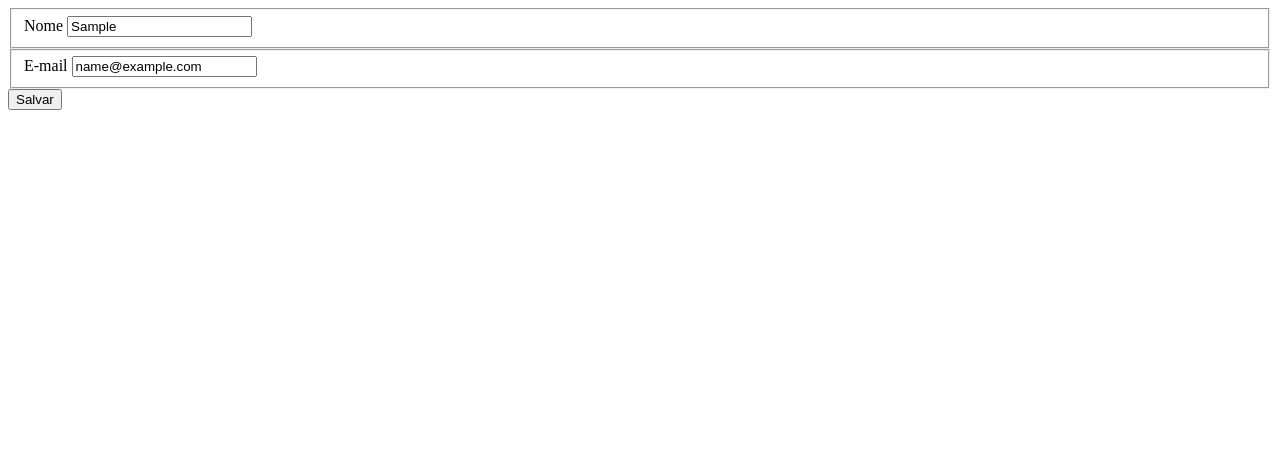
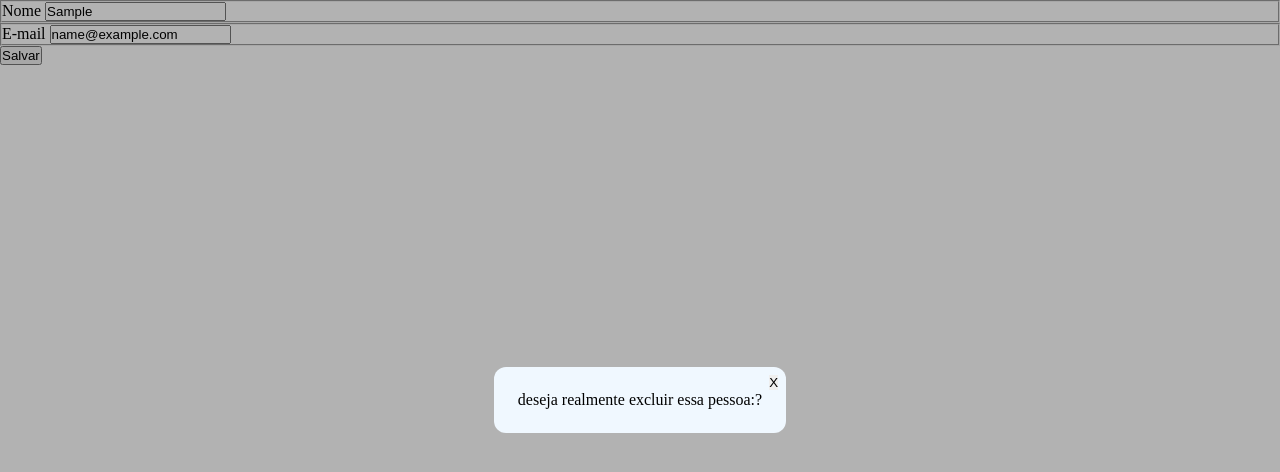
Before and after one commit to AndersonKeller/senac-4678-REST, a plain HTML site: page index.html in a window 1280 px wide. Both pictures are taken after typing "Sample", "name@example.com" into the empty fields and a click on the button "Salvar". Drawn offline with Linux system fonts and the light colour scheme; no server answers.

Commit message:
add modal

```diff
--- a/index.html
+++ b/index.html
@@ -4,8 +4,10 @@
     <meta charset="UTF-8">
     <meta name="viewport" content="width=device-width, initial-scale=1.0">
     <title>Document</title>
+    <link rel="stylesheet" href="./style.css">
 </head>
 <body>
+
     <form>
         <fieldset>
             <label for="name">Nome</label>
--- a/script.js
+++ b/script.js
@@ -15,12 +15,34 @@ function init(){
         const form = document.querySelector("form")
     form.addEventListener("submit",(event)=>{
         event.preventDefault()
-        createUser()
+        // createUser()
         // updateUser()
         // removeUser()
+        openModal()
+    })
+
+}
+init()
+
+function openModal(){
+    const body = document.body
+
+    body.insertAdjacentHTML("beforeend",`
+        <div class="wrapper">
+        <div class="modal">
+            <button id="close">X</button>
+            <p>deseja realmente excluir essa pessoa:?</p>
+        </div>
+    </div>
+        `)
+        const close = document.querySelector("#close")
+    close.addEventListener("click",()=>{
+        const wrapper = document.querySelector(".wrapper")
+        wrapper.remove()
     })
 }
-init()
+
+
 async function createUser(){
     const name = document.querySelector("#name")
     const email = document.querySelector("#email")
--- /dev/null
+++ b/style.css
@@ -0,0 +1,29 @@
+* {
+    margin: 0;
+    padding: 0;
+    box-sizing: border-box;
+}
+.wrapper {
+    background-color: rgba(0,0,0,0.3);
+    width: 100%;
+    height: 100vh;
+    position: fixed;
+    top: 0;
+    left: 0;
+    display: flex;
+    align-items: center;
+    justify-content: center;
+}
+.modal {
+    background-color: aliceblue;
+    padding: 24px;
+    border-radius: 12px;
+    position: relative;
+}
+.modal button {
+    position: absolute;
+    top: 8px;
+    right: 8px;
+    border: none;
+    cursor: pointer;
+}
```
